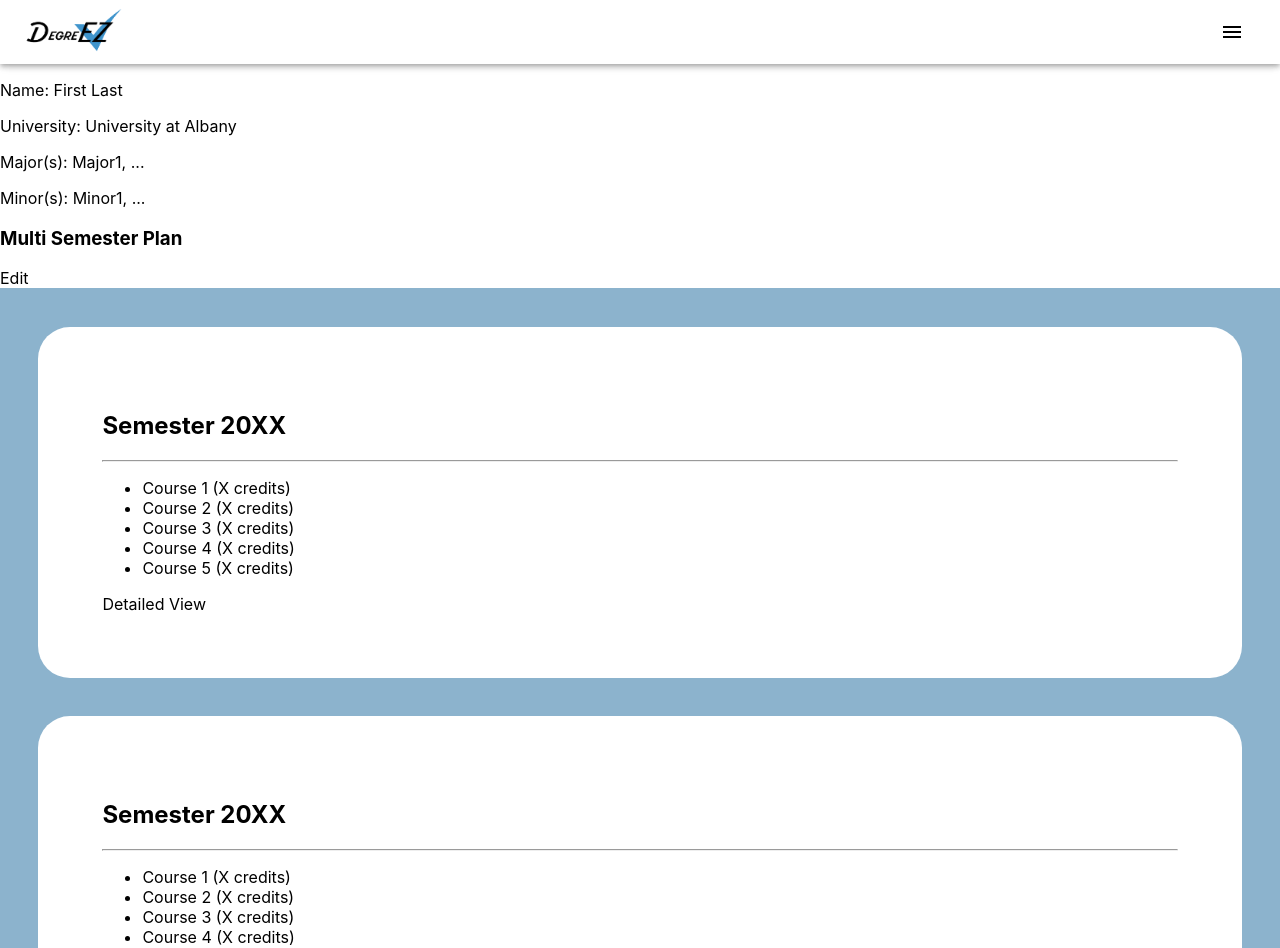
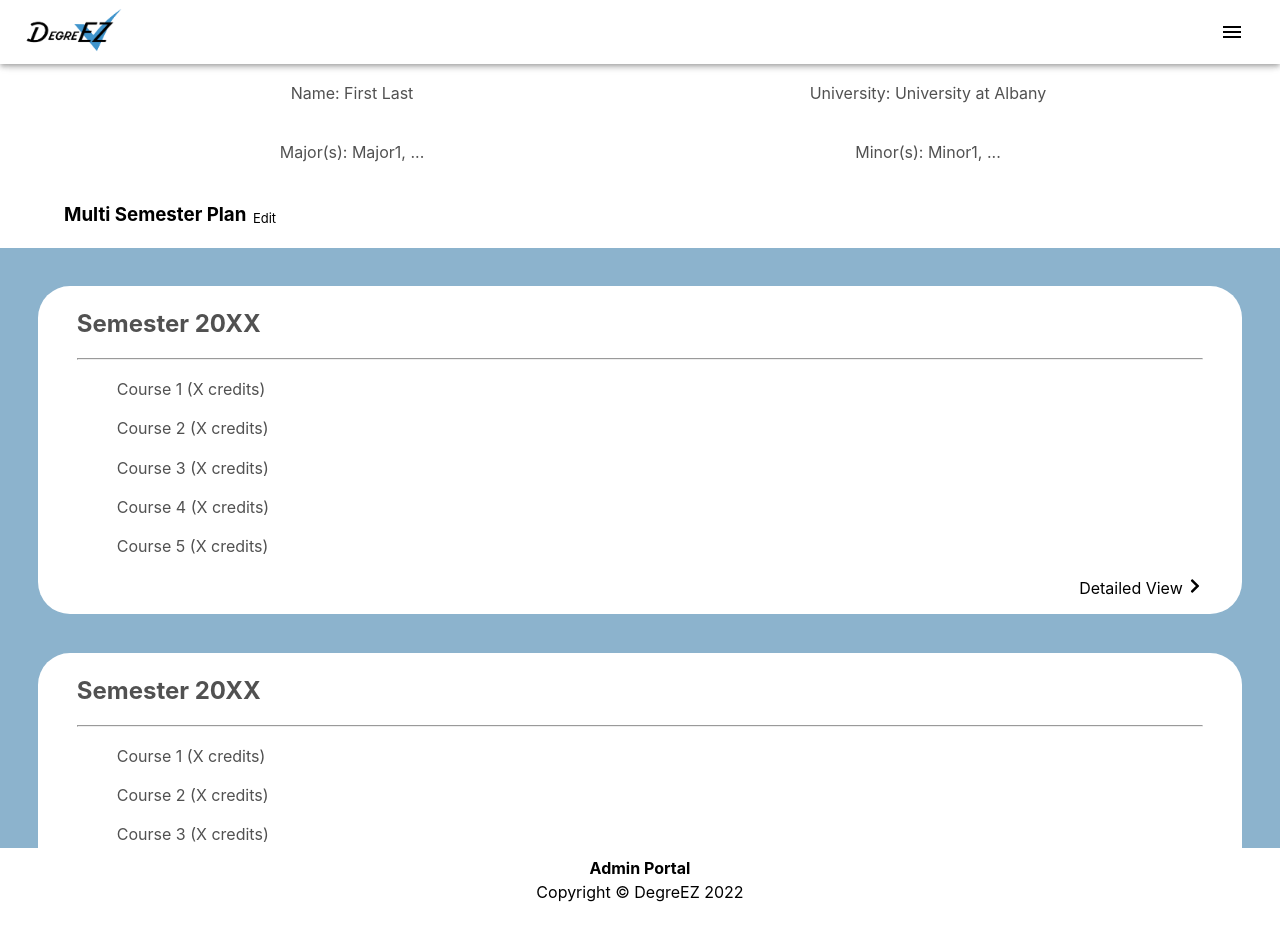
Before and after one commit to JenniferNA/DegreEZ, a React (Create React App) app in the folder client/: page /StudentPlan in a window 1280 px wide. Shown: the top 948 px of the page. After the commit the page ends 920 px from the top, so only its background shows below. Built offline with nearby package versions, Linux system fonts and the light colour scheme.

Commit message:
student planning page now looks like the sketch

```diff
--- a/client/src/components/StudentPlan.js
+++ b/client/src/components/StudentPlan.js
@@ -1,16 +1,6 @@
 
 import React, {Component} from 'react';
-import homebg from '../graphics/HomeBG.png';
-import axios from 'axios';
-import PropTypes from 'prop-types';
-import { styled } from '@mui/material/styles';
-import { Typography, Button, CssBaseline, Box, Grid, Paper, Avatar } from '@mui/material';
-import SchoolOutlinedIcon from '@mui/icons-material/SchoolOutlined';
-import EmojiEventsOutlinedIcon from '@mui/icons-material/EmojiEventsOutlined';
-
-const Input = styled('input')({
-  display: 'none',
-});
+import { FaChevronRight } from 'react-icons/fa';
 
 function StudentPlan() {
   return (
@@ -27,11 +17,12 @@ function StudentPlan() {
             </div>
 
             <div class="row">
-                <h3>Multi Semester Plan</h3><a href="#">Edit</a>
+                <h3>Multi Semester Plan</h3><a id="edit" href="#">Edit </a>
             </div>
         </div>
 
-        <div class="multisemplan">
+        <div class="planlist">
+            <div class= "schedule">
                 <h2>Semester 20XX</h2>
                 <hr></hr>
                 <ul>
@@ -41,10 +32,11 @@ function StudentPlan() {
                     <li>Course 4 (X credits)</li>
                     <li>Course 5 (X credits)</li>
                 </ul>
-            <a>Detailed View </a>
+                <div class="row">
+                    <a href="#">Detailed View <FaChevronRight /></a>
                 </div>
-
-        <div class="multisemplan">
+            </div>
+            <div class= "schedule">
                 <h2>Semester 20XX</h2>
                 <hr></hr>
                 <ul>
@@ -54,7 +46,24 @@ function StudentPlan() {
                     <li>Course 4 (X credits)</li>
                     <li>Course 5 (X credits)</li>
                 </ul>
-            <a>Detailed View </a>
+                <div class="row">
+                    <a href="#">Detailed View <FaChevronRight /></a>
+                </div>
+            </div>
+            <div class= "schedule">
+                <h2>Semester 20XX</h2>
+                <hr></hr>
+                <ul>
+                    <li>Course 1 (X credits)</li>
+                    <li>Course 2 (X credits)</li>
+                    <li>Course 3 (X credits)</li>
+                    <li>Course 4 (X credits)</li>
+                    <li>Course 5 (X credits)</li>
+                </ul>
+                <div class="row">
+                    <a href="#">Detailed View <FaChevronRight /></a>
+                </div>
+            </div>
         </div>
 
     </div>
--- a/client/src/index.css
+++ b/client/src/index.css
@@ -31,6 +31,17 @@ a:hover {
   line-height: .5em;
 }
 
+.row{
+  padding: .2em 0;
+}
+
+.row:before,
+.row:after {
+  content: "";
+  display: table;
+  clear: both;
+}
+
 .adminportal{
   background: #f2f2f2;
   margin: 0 auto;
@@ -61,17 +72,70 @@ a:hover {
 
 .studentplan{
   background: #8cb3cd;
-  padding-bottom: 1em;
+  color:#515151;
 }
 
 #studentinfo{
   background: white;
+}
+#studentinfo h3{
   color: black;
 }
 
-.multisemplan{
+#studentinfo .row{
+  padding-left: 5vw;
+  padding-right: 5vw;
+
+}
+
+#studentinfo .row p {
+  float: left;
+  width: 50%;
+  text-align: center;
+}
+
+
+#studentinfo .row h3, a#edit {
+  float: left;
+}
+
+#studentinfo .row a#edit {
+  font-size: small;
+  margin-left: .5em;
+  margin-top: 2em;
+}
+
+.planlist{
+  height: 600px;
+  overflow-x: hidden;
+  overflow-y: auto;
+}
+
+.schedule{
   background: white;
   border-radius: 2em;
   margin: 3vw;
-  padding: 5vw;
+  padding: .25vw 3vw 1vw;
 }
+
+.schedule ul{
+  list-style-type: none;
+}
+
+
+.schedule li{
+  margin: 1.5vw 0;
+}
+
+.schedule .row{
+  text-align: end;
+  color: inherit;
+}
+
+
+
+@media(max-width:600px){
+  #studentinfo .row p {
+    text-align: start;
+  }
+}
```
Lines whose indentation alone changed are shown as unchanged.
